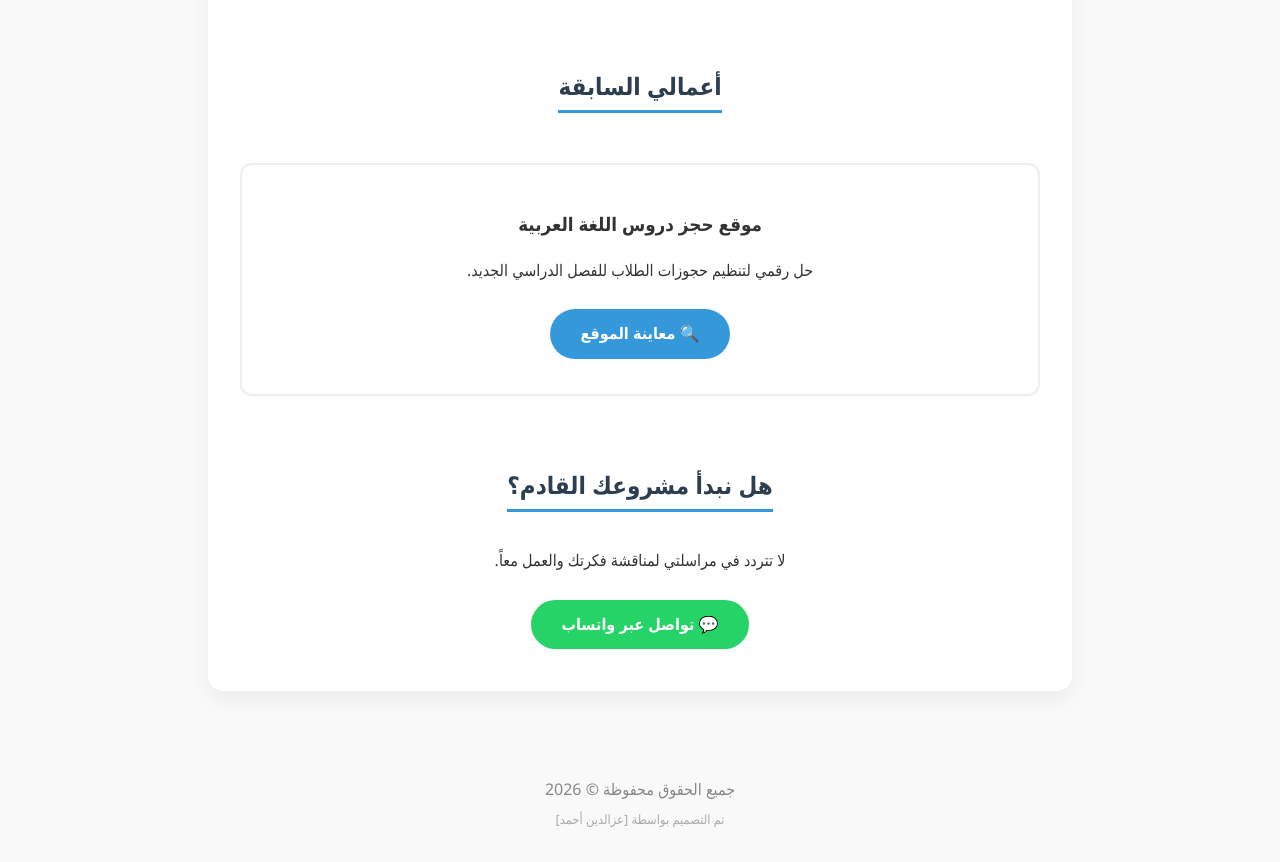
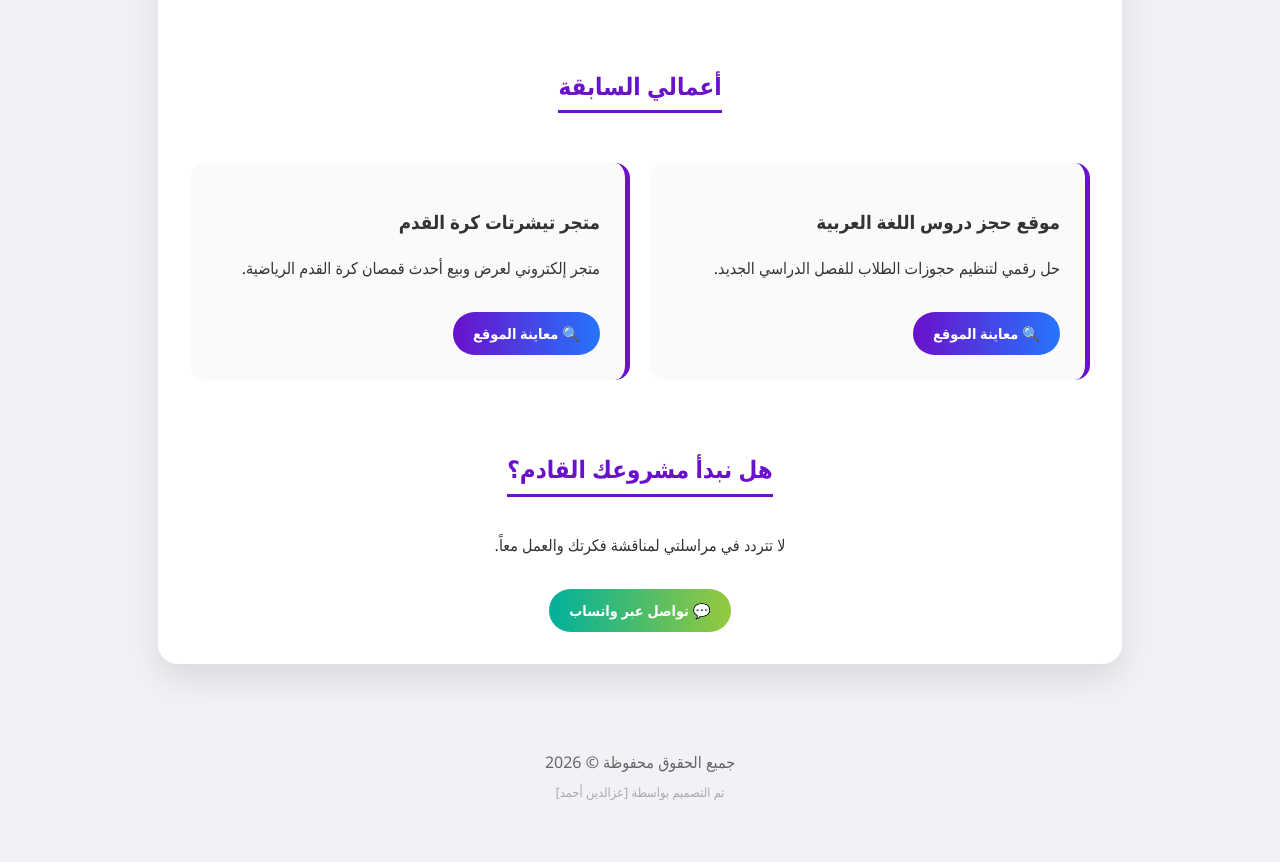
Before and after one commit to almonasqez21-eng/-, a plain HTML site: page index.html in a window 1280 px wide. Shown: the part 484-1346 px from the top of the page. After the commit the page ends 1319 px from the top, so only its background shows below. Drawn offline with Linux system fonts and the light colour scheme.

Commit message:
Add files via upload

```diff
--- a/index.html
+++ b/index.html
@@ -4,19 +4,22 @@
     <meta charset="UTF-8">
     <title>معرض أعمالي - مصمم ومطور مواقع</title>
     <style>
-        body { font-family: 'Segoe UI', Tahoma, sans-serif; margin: 0; padding: 0; background-color: #f9f9f9; color: #333; text-align: center; line-height: 1.6; }
-        header { background: linear-gradient(135deg, #2c3e50, #34495e); color: white; padding: 4rem 0; }
-        .container { max-width: 800px; margin: 2rem auto; padding: 2rem; background: white; border-radius: 15px; box-shadow: 0 10px 20px rgba(0,0,0,0.05); }
+        body { font-family: 'Segoe UI', Tahoma, sans-serif; margin: 0; padding: 0; background-color: #f0f2f5; color: #333; text-align: center; line-height: 1.6; }
+        header { background: linear-gradient(135deg, #6a11cb 0%, #2575fc 100%); color: white; padding: 4rem 0; }
+        .container { max-width: 900px; margin: 2rem auto; padding: 2rem; background: white; border-radius: 20px; box-shadow: 0 15px 35px rgba(0,0,0,0.1); }
 
-        .project-card { border: 2px solid #eee; padding: 25px; margin-top: 30px; border-radius: 12px; transition: 0.4s; }
-        .project-card:hover { transform: translateY(-5px); border-color: #3498db; box-shadow: 0 10px 20px rgba(0,0,0,0.1); }
+        /* تنسيق شبكة المشاريع */
+        .projects-grid { display: grid; grid-template-columns: repeat(auto-fit, minmax(300px, 1fr)); gap: 20px; margin-top: 30px; }
+        .project-card { background: #fafafa; padding: 25px; border-radius: 15px; border-right: 5px solid #6a11cb; transition: 0.4s; text-align: right; }
+        .project-card:hover { transform: translateY(-5px); box-shadow: 0 10px 20px rgba(106,17,203,0.15); }
 
-        .btn { display: inline-block; margin: 10px 5px; padding: 12px 30px; color: white; text-decoration: none; border-radius: 50px; font-weight: bold; transition: 0.3s; }
-        .preview-btn { background: #3498db; }
-        .whatsapp-btn { background: #25d366; }
+        .btn { display: inline-block; margin-top: 15px; padding: 10px 20px; color: white; text-decoration: none; border-radius: 50px; font-weight: bold; transition: 0.3s; font-size: 0.9rem; }
+        .preview-btn { background: linear-gradient(to right, #6a11cb, #2575fc); }
+        .whatsapp-btn { background: linear-gradient(to right, #00b09b, #96c93d); }
+        .btn:hover { opacity: 0.9; transform: scale(1.05); }
 
-        h2 { color: #2c3e50; margin-bottom: 20px; border-bottom: 3px solid #3498db; display: inline-block; padding-bottom: 5px; }
-        footer { margin-top: 50px; padding: 20px; color: #888; }
+        h2 { color: #6a11cb; margin-bottom: 20px; border-bottom: 3px solid #6a11cb; display: inline-block; padding-bottom: 5px; }
+        footer { margin-top: 50px; padding: 20px; color: #666; }
     </style>
 </head>
 <body>
@@ -34,10 +37,19 @@
 
     <section style="margin-top: 50px;">
         <h2>أعمالي السابقة</h2>
-        <div class="project-card">
-            <h3>موقع حجز دروس اللغة العربية</h3>
-            <p>حل رقمي لتنظيم حجوزات الطلاب للفصل الدراسي الجديد.</p>
-            <a href="https://jovial-gaufre-18373c.netlify.app" class="btn preview-btn" target="_blank">🔍 معاينة الموقع</a>
+        <div class="projects-grid">
+            <!-- المشروع الأول -->
+            <div class="project-card">
+                <h3>موقع حجز دروس اللغة العربية</h3>
+                <p>حل رقمي لتنظيم حجوزات الطلاب للفصل الدراسي الجديد.</p>
+                <a href="https://jovial-gaufre-18373c.netlify.app" class="btn preview-btn" target="_blank">🔍 معاينة الموقع</a>
+            </div>
+            <!-- المشروع الثاني -->
+            <div class="project-card">
+                <h3>متجر تيشرتات كرة القدم</h3>
+                <p>متجر إلكتروني لعرض وبيع أحدث قمصان كرة القدم الرياضية.</p>
+                <a href="https://almonasqez21-eng.github.io/-----/" class="btn preview-btn" target="_blank">🔍 معاينة الموقع</a>
+            </div>
         </div>
     </section>
 
```
